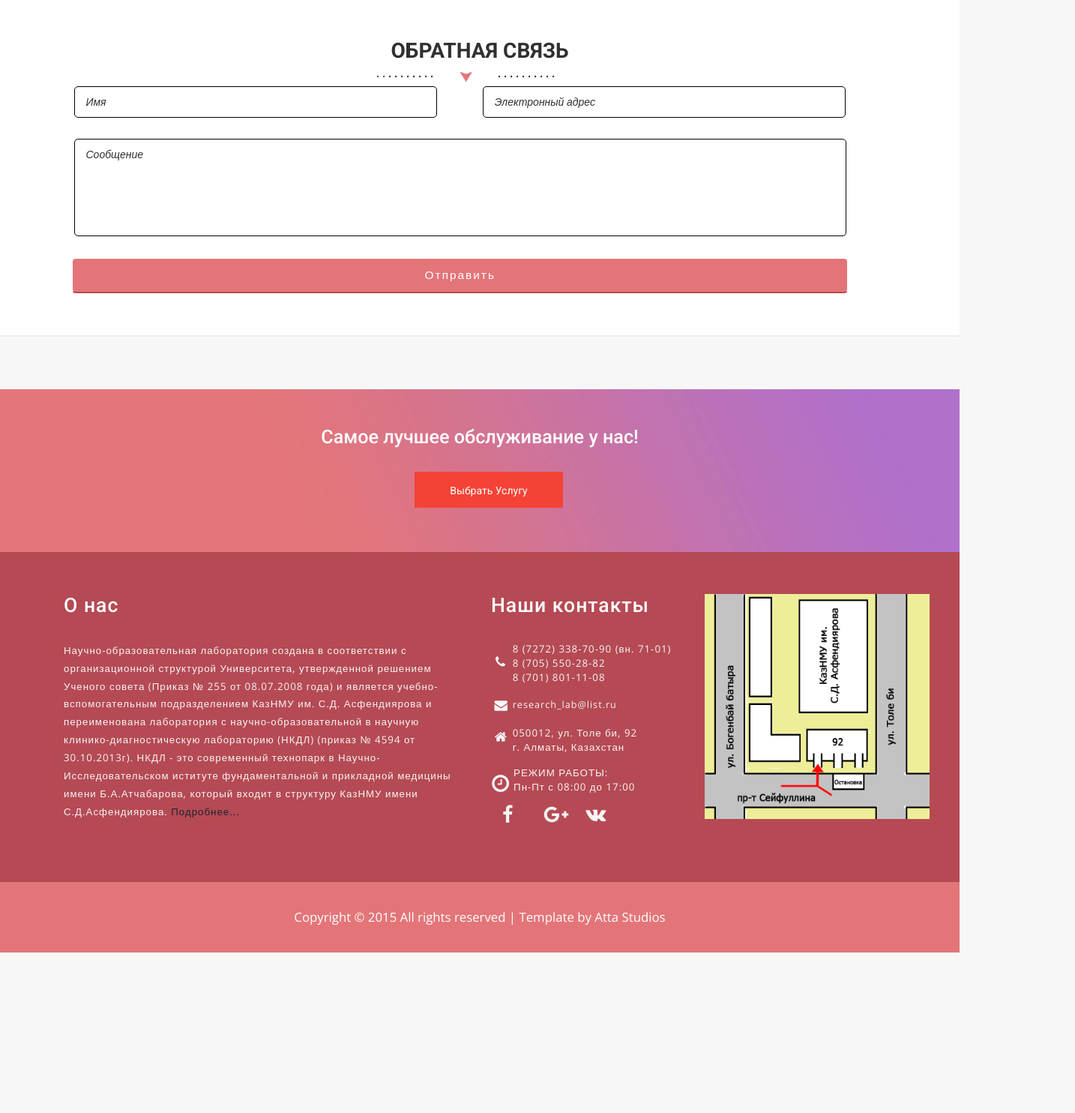
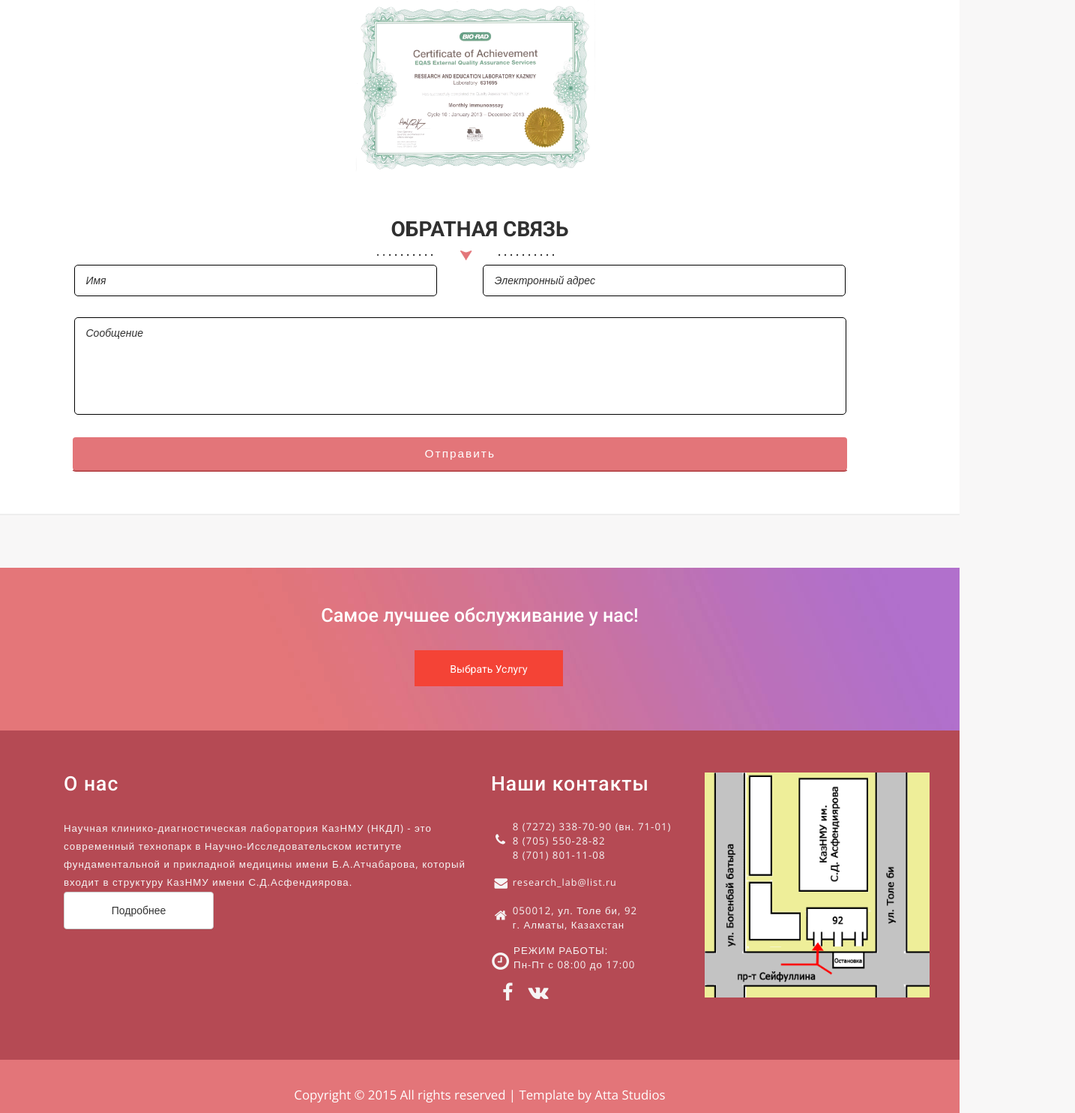
Before and after one commit to abzaloid/kaznmulab, a plain HTML site: page templates/index.html in a window 1280 px wide. Shown: the part 1313-2797 px from the top of the page at 75% size, 1434 px wide, since content can reach past the window. Before the commit the page ends 2583 px from the top, so only its background shows below. Drawn offline with nearby package versions, Linux system fonts and the light colour scheme; files whose address does not match are found by name.

Commit message:
small bugs

```diff
--- a/css/style.css
+++ b/css/style.css
@@ -225,9 +225,9 @@ i.project {
 	-o-box-sizing: border-box;
 	width: 25%;
 	display:none;
-	float:left;
 	overflow:hidden;
-	margin: 0;
+	margin-left: 37%;
+	margin-right: 50%;
 }
 div#portfoliolist {
 	padding: 0px 0px;
--- a/templates/index.html
+++ b/templates/index.html
@@ -8,6 +8,7 @@ License URL: http://creativecommons.org/licenses/by/3.0/
 <html>
 <head>
 <title>Добро пожаловать | НКДЛ </title>
+<script src="/js/jquery.min.js"></script>
 <!-- Latest compiled and minified CSS -->
 <link rel="stylesheet" href="https://maxcdn.bootstrapcdn.com/bootstrap/3.3.4/css/bootstrap.min.css">
 
@@ -20,7 +21,6 @@ License URL: http://creativecommons.org/licenses/by/3.0/
 <style type="text/css">@import url("css/style.css");</style>
 <link href="/css/style.css" rel="stylesheet" type="text/css" media="all" />
 <!-- Custom Theme files -->
-<script src="/js/jquery.min.js"></script>
 <!-- Custom Theme files -->
 <meta name="viewport" content="width=device-width, initial-scale=1">
 <meta http-equiv="Content-Type" content="text/html; charset=utf-8" />
@@ -309,22 +309,6 @@ License URL: http://creativecommons.org/licenses/by/3.0/
 						<a href="images/certificate.jpg" class="swipebox"  title="Сертификат"> <img src="images/certificate.jpg" class="img-responsive" alt=""><span class="zoom-icon"></span> </a>
 					</div>
 				</div>
-				<div class="portfolio card mix_all  wow bounceIn" data-wow-delay="0.4s" data-cat="card" style="display: inline-block; opacity: 1;">
-					<div class="portfolio-wrapper grid_box">
-						<a href="images/certificate.jpg" class="swipebox"  title="Сертификат"> <img src="images/certificate.jpg" class="img-responsive" alt=""><span class="zoom-icon"></span> </a>
-					</div>
-				</div>
-				<div class="portfolio card mix_all  wow bounceIn" data-wow-delay="0.4s" data-cat="card" style="display: inline-block; opacity: 1;">
-					<div class="portfolio-wrapper grid_box">
-						<a href="images/certificate.jpg" class="swipebox"  title="Сертификат"> <img src="images/certificate.jpg" class="img-responsive" alt=""><span class="zoom-icon"></span> </a>
-					</div>
-				</div>
-				<div class="portfolio card mix_all  wow bounceIn" data-wow-delay="0.4s" data-cat="card" style="display: inline-block; opacity: 1;">
-					<div class="portfolio-wrapper grid_box">
-						<a href="images/certificate.jpg" class="swipebox"  title="Сертификат"> <img src="images/certificate.jpg" class="img-responsive" alt=""><span class="zoom-icon"></span> </a>
-					</div>
-				</div>
-
 				<div class="clearfix"></div>
 			</div>
 			<div class="clearfix"></div>
@@ -363,7 +347,12 @@ License URL: http://creativecommons.org/licenses/by/3.0/
 				<div class="container">
 					<div class="col-md-6 footer-grid">
 						<h4>О нас</h4>
-						<p>Научно-образовательная лаборатория  создана  в соответствии с организационной структурой Университета, утвержденной решением Ученого совета (Приказ № 255 от 08.07.2008 года) и является учебно-вспомогательным подразделением КазНМУ им. С.Д. Асфендиярова и переименована лаборатория с научно-образовательной в научную клинико-диагностическую лабораторию (НКДЛ) (приказ № 4594 от 30.10.2013г). НКДЛ - это современный технопарк в Научно-Исследовательском иституте фундаментальной и прикладной медицины имени Б.А.Атчабарова, который входит в структуру КазНМУ имени С.Д.Асфендиярова. <a href="/about">Подробнее...</a></p>
+						<p>Научная клинико-диагностическая лаборатория КазНМУ (НКДЛ) - это современный технопарк в Научно-Исследовательском иституте фундаментальной и прикладной медицины имени Б.А.Атчабарова, который входит в структуру КазНМУ имени С.Д.Асфендиярова.
+						<a href="/about">
+						<button type="button" class="btn btn-default" >
+						  Подробнее
+						</button></a>
+						</p>
 					</div>
 					<div class="col-md-3 footer-grid">
 						<h4>Наши контакты</h4>
@@ -388,9 +377,8 @@ License URL: http://creativecommons.org/licenses/by/3.0/
 						</ul>
 						<ul class="address">
 						<li>
-								<div class="col-md-4"><a href="#"><i class="fa fa-facebook fa-2x"></i></a></div>
-								<div class="col-md-4"><a href="#"><i class="fa fa-google-plus fa-2x"></i></a></div>
-								<div class="col-md-4"><a href="#"><i class="fa fa-vk fa-2x"></i></a></div>
+								<div class="col-md-4"><a href="https://www.facebook.com/kaznmulab"><i class="fa fa-facebook fa-2x"></i></a></div>
+								<div class="col-md-4"><a href="https://vk.com/public93446142"><i class="fa fa-vk fa-2x"></i></a></div>
 						</li>
 						</ul>
 					</div>
@@ -422,6 +410,13 @@ License URL: http://creativecommons.org/licenses/by/3.0/
 
 							$().UItoTop({ easingType: 'easeOutQuart' });
 
+								<script type="text/javascript">
+								$(".button-fill").hover(function () {
+								$(this).children(".button-inside").addClass('full');
+								}, function() {
+								$(this).children(".button-inside").removeClass('full');
+								});
+								</script>
 						});
 					</script>
 				<a href="#" id="toTop" style="display: block;"> <span id="toTopHover" style="opacity: 1;"> </span></a>
```
Also changed, not shown: templates/about.html (+1 -1 lines).
